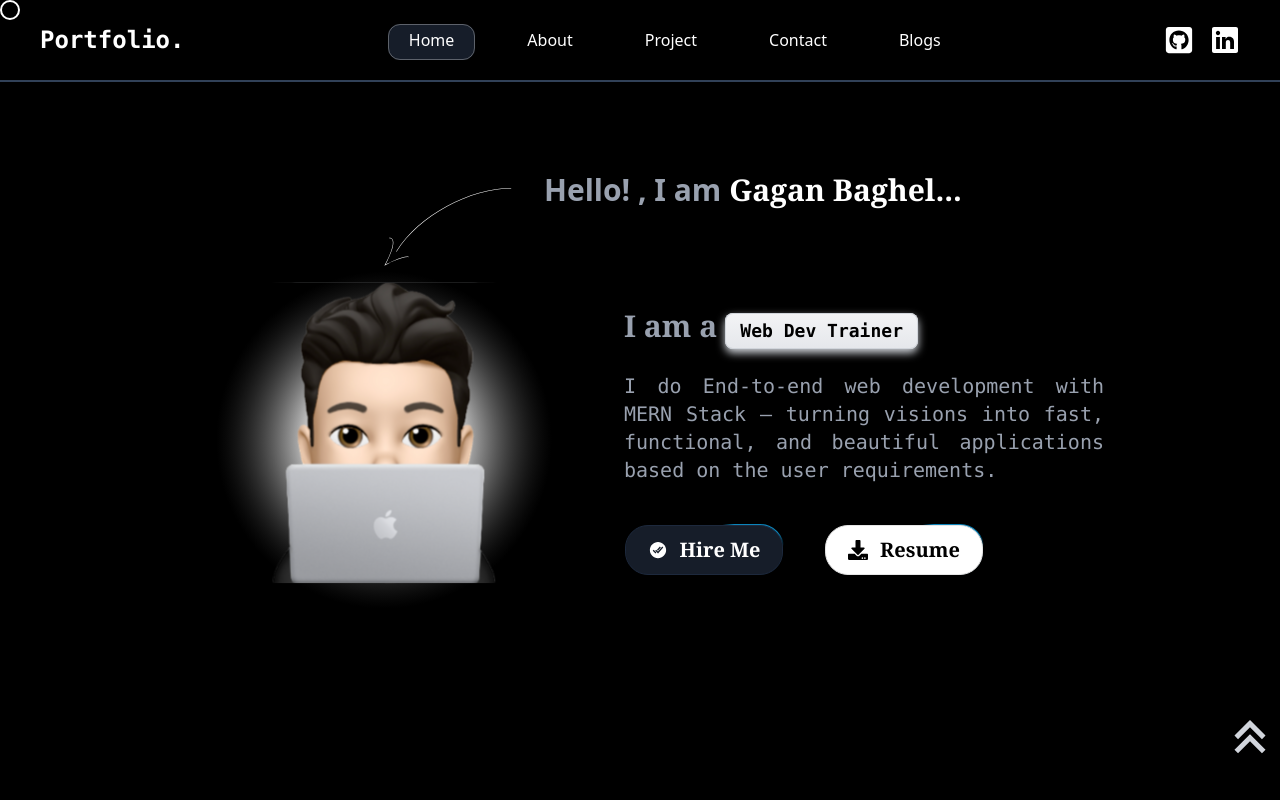
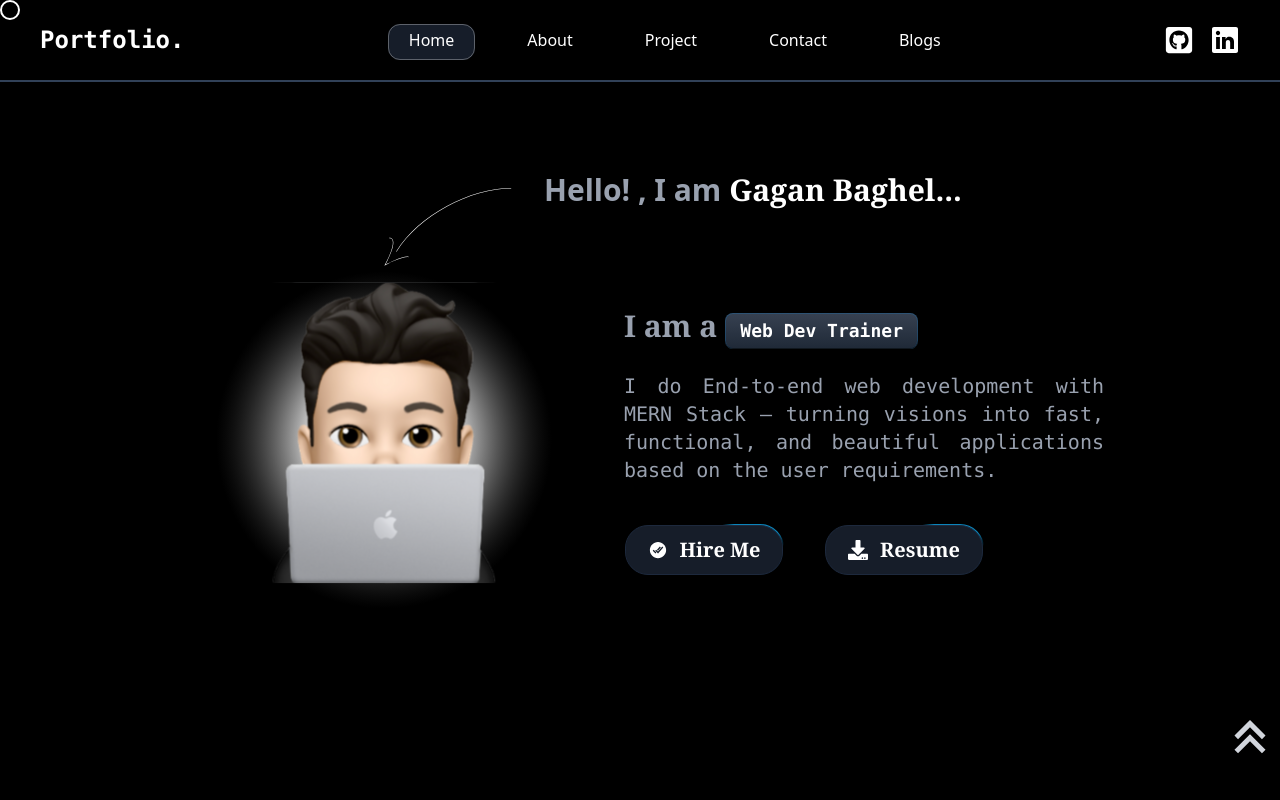
Before and after one commit to itsgaganbaghel/Portfolio, a React (Vite) app: page / in a window 1280 px wide. Shown: the top 800 px of the page. Built offline with nearby package versions, Linux system fonts and the light colour scheme.

Commit message:
fix the about light color theme

```diff
--- a/src/Components/HomeComponents/HeroSection.jsx
+++ b/src/Components/HomeComponents/HeroSection.jsx
@@ -145,7 +145,7 @@ const HeroSection = () => {
 
           <Button
             borderRadius="1.5rem"
-            className="bg-white dark:bg-[#161D29]    text-black dark:text-white border-neutral-200 dark:border-slate-800 overflow-hidden "
+            className="bg-[#161D29] text-white border-slate-800 overflow-hidden "
           >
             <a
               href="/resume.pdf"
--- a/src/Components/utilities/ContainerTextFlipProps.jsx
+++ b/src/Components/utilities/ContainerTextFlipProps.jsx
@@ -46,11 +46,9 @@ export function ContainerTextFlip({
       animate={{ width }}
       transition={{ duration: animationDuration / 2000 }}
       className={cn(
-        "relative inline-block rounded-lg pt-1 pb-1 text-center text-sm font-bold text-black md:text-lg dark:text-white",
-        "[background:linear-gradient(to_bottom,#f3f4f6,#e5e7eb)]",
-        "shadow-[inset_0_-1px_#d1d5db,inset_0_0_0_1px_#d1d5db,_0_4px_8px_#d1d5db]",
-        "dark:[background:linear-gradient(to_bottom,#374151,#1f2937)]",
-        "dark:shadow-[inset_0_-1px_#10171e,inset_0_0_0_1px_hsla(205,89%,46%,.24),_0_4px_8px_#00000052]",
+        "relative inline-block rounded-lg pt-1 pb-1 text-center text-sm font-bold md:text-lg text-white",
+        "[background:linear-gradient(to_bottom,#374151,#1f2937)]",
+        "shadow-[inset_0_-1px_#10171e,inset_0_0_0_1px_hsla(205,89%,46%,.24),_0_4px_8px_#00000052]",
         className
       )}
       key={words[currentWordIndex]}>
--- a/src/Components/utilities/Timeline.jsx
+++ b/src/Components/utilities/Timeline.jsx
@@ -26,14 +26,14 @@ export const Timeline = ({
 
   return (
     <div
-      className="w-full bg-white dark:bg-primary font-sans md:px-10"
+      className="w-full bg-primary font-sans md:px-10"
       ref={containerRef}>
       <div className="max-w-7xl mx-auto pt-20 px-4 md:px-8 lg:px-10">
-        <h2 className="text-lg md:text-4xl mb-4 text-black dark:text-white max-w-4xl">
+        <h2 className="text-lg md:text-4xl mb-4 text-white max-w-4xl">
           Changelog from my journey
         </h2>
         <p
-          className="text-neutral-700 dark:text-neutral-300 text-sm md:text-base max-w-sm">
+          className="text-neutral-300 text-sm md:text-base max-w-sm">
           I&apos;ve been working at TestYantra Software Solutions Pvt. Ltd. for the past 1 year, as a Associate Software Engineer. <br /> Here&apos;s
           a timeline of my journey.
         </p>
@@ -48,17 +48,17 @@ export const Timeline = ({
               <div
                 className="h-10 absolute left-3 md:left-3 w-10 rounded-full bg-white dark:bg-black flex items-center justify-center">
                 <div
-                  className="h-4 w-4 rounded-full bg-neutral-200 dark:bg-neutral-800 border border-neutral-300 dark:border-neutral-700 p-2" />
+                  className="h-4 w-4 rounded-full bg-neutral-800 border border-neutral-700 p-2" />
               </div>
               <h3
-                className="hidden md:block text-xl md:pl-20 md:text-5xl font-bold text-neutral-500 dark:text-neutral-500 ">
+                className="hidden md:block text-xl md:pl-20 md:text-5xl font-bold text-neutral-500 ">
                 {item.title}
               </h3>
             </div>
 
             <div className="relative pl-20 pr-4 md:pl-4 w-full">
               <h3
-                className="md:hidden block text-2xl mb-4 text-left font-bold text-neutral-500 dark:text-neutral-500">
+                className="md:hidden block text-2xl mb-4 text-left font-bold text-neutral-500">
                 {item.title}
               </h3>
               {item.content}{" "}
@@ -70,7 +70,7 @@ export const Timeline = ({
           style={{
             height: height + "px",
           }}
-          className="absolute md:left-8 left-8 top-0 overflow-hidden w-[2px] bg-[linear-gradient(to_bottom,var(--tw-gradient-stops))] from-transparent from-[0%] via-neutral-200 dark:via-neutral-700 to-transparent to-[99%]  [mask-image:linear-gradient(to_bottom,transparent_0%,black_10%,black_90%,transparent_100%)] ">
+          className="absolute md:left-8 left-8 top-0 overflow-hidden w-[2px] bg-[linear-gradient(to_bottom,var(--tw-gradient-stops))] from-transparent from-[0%] via-neutral-700 to-transparent to-[99%]  [mask-image:linear-gradient(to_bottom,transparent_0%,black_10%,black_90%,transparent_100%)] ">
           <motion.div
             style={{
               height: heightTransform,
```
